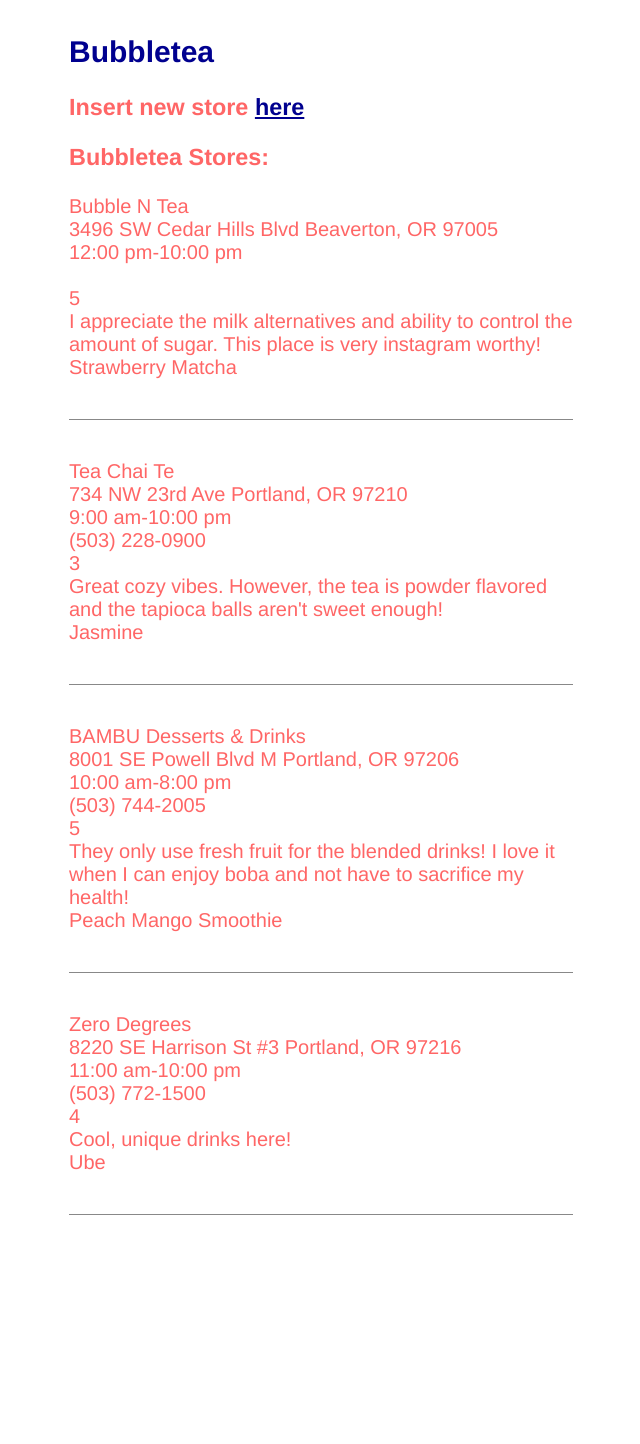
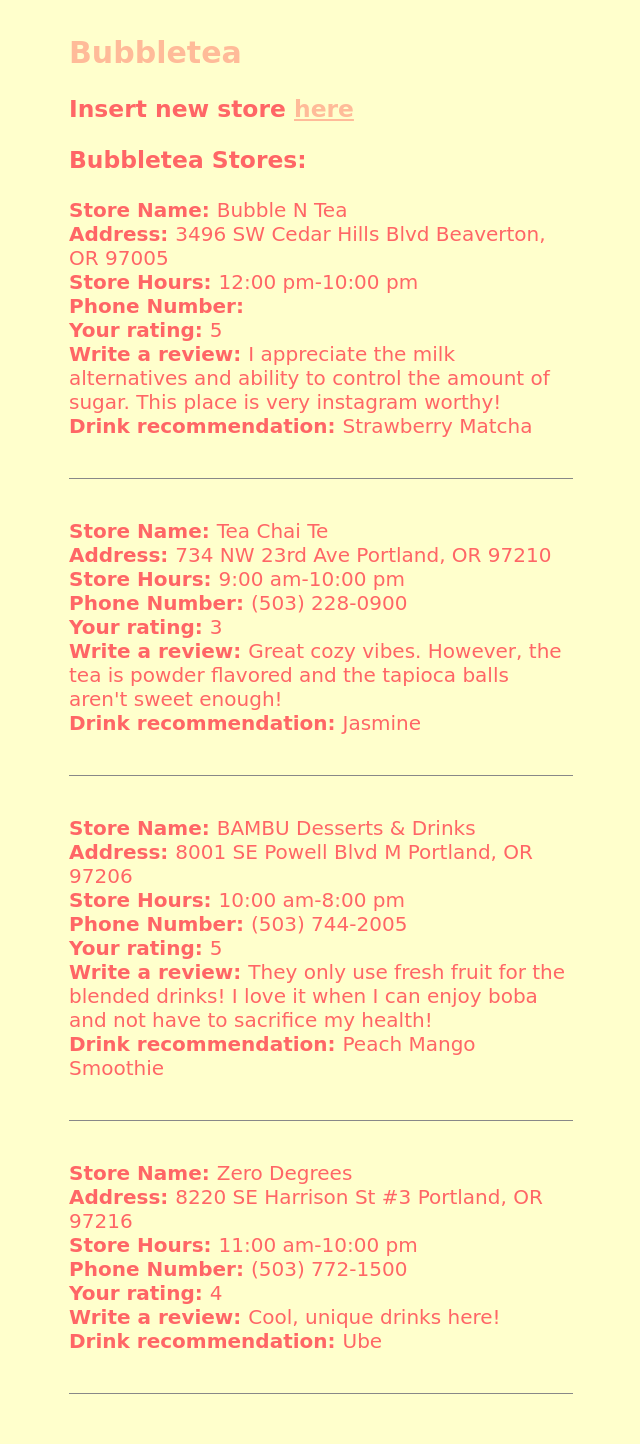
Before and after one commit to lilykltran/Python-Flask-App, a Flask app: page / in a window 1280 px wide. Shown: the whole page, without its empty margins (319-959 px from the left). Before the commit the page ends 1215 px from the top, so only its background shows below. Run offline with Flask 2, Linux system fonts and the light colour scheme; data comes from the database, SQL or seed files in the repository; both versions use the stored data as it was after the commit.

Commit message:
Added simple CSS styling to make it more personalized.  Cleaned up formatting and added more docstrings.

```diff
--- a/hw2/app.py
+++ b/hw2/app.py
@@ -1,4 +1,4 @@
-#Lily Tran
+#Lily Tran.  Derived from Wuchang's Guestbook app v3
 """
 A simple bubbletea flask app.  Modified to run on port 8000 instead of 5000. Labeling and routing requests.
 """
@@ -13,7 +13,7 @@
                  view_func=Index.as_view('index'),
                  methods=["GET"]) #register methods viewer supports
 
-#post handling for sign.`
+#post handling for sign.
 app.add_url_rule('/sign/',
                  view_func=Sign.as_view('sign'),
                  methods=['GET', 'POST'])
--- a/hw2/gbmodel/Model.py
+++ b/hw2/gbmodel/Model.py
@@ -1,4 +1,4 @@
-"""base class for model.  Derived models must implement abstract methods"""
+"""Base class for model.  Derived models must implement abstract methods"""
 class Model():
     def select(self):
         """
--- a/hw2/gbmodel/__init__.py
+++ b/hw2/gbmodel/__init__.py
@@ -1,11 +1,9 @@
-"""Executed upon import from app.py to instantiate model returned by get_model().  Uses sqlite3 backend model."""
-#model_backend = 'pylist'
+"""Executed upon import from app.py to instantiate model returned by
+    get_model().  Uses sqlite3 backend model."""
 model_backend = 'sqlite3'
 
 if model_backend == 'sqlite3':
     from .model_sqlite3 import model
-elif model_backend == 'pylist':
-    from .model_pylist import model
 else:
     raise ValueError("No appropriate databackend configured. ")
 
--- a/hw2/gbmodel/model_sqlite3.py
+++ b/hw2/gbmodel/model_sqlite3.py
@@ -1,17 +1,18 @@
 """
-A simple guestbook flask app.
-ata is stored in a SQLite database that looks something like the following:
+A simple bubbletea flask app.
+Data is stored in a SQLite database that looks something like the following:
 
-+------------+------------------+------------+----------------+
-| Name       | Email            | signed_on  | message        |
-+============+==================+============+----------------+
-| John Doe   | jdoe@example.com | 2012-05-28 | Hello world    |
-+------------+------------------+------------+----------------+
++------------+------------------+------------+------------------------------+
+| Name       | StreetAdress     | City     | State | ZipCode | Hours        |
++============+==================+============+------------------------------+
+| Drink Boba | 1234 SW 12th Ave | Portland | OR    | 90000   | 9:00am-10:00pm
++------------+------------------+------------+------------------------------+
 
 This can be created with the following SQL (see bottom of this file):
 
-    create table guestbook (name text, email text, signed_on date, message);
-
+    create table bubbletea (name text, streetAddress text, city text,
+                        state text, zipCode text, hours text, phone text,
+                        rating text, review text, drink text)
 """
 from datetime import date
 from .Model import Model
@@ -41,7 +42,8 @@
         cursor.execute("SELECT * FROM bubbletea")
         return cursor.fetchall()
 
-    def insert(self, name, streetAddress, city, state, zipCode, hours, phone, rating, review, drink):
+    def insert(self, name, streetAddress, city, state, zipCode, hours, phone,
+            rating, review, drink):
         """
         Inserts entry into database
         :param name: String
@@ -57,7 +59,10 @@
         :return: True
         :raises: Database errors on connection and insertion
         """
-        params = {'name':name, 'streetAddress':streetAddress, 'city':city, 'state':state, 'zipCode':zipCode, 'hours':hours, 'phone':phone,'rating':rating, 'review':review, 'drink':drink}
+        params = {'name':name, 'streetAddress':streetAddress, 'city':city,
+                 'state':state, 'zipCode':zipCode, 'hours':hours,
+                 'phone':phone, 'rating':rating, 'review':review,
+                 'drink':drink}
         connection = sqlite3.connect(DB_FILE)
         cursor = connection.cursor()
         cursor.execute("insert into bubbletea (name, streetAddress, city, state, zipCode, hours, phone, rating, review, drink) VALUES (:name, :streetAddress, :city, :state, :zipCode, :hours, :phone, :rating, :review, :drink)", params)
--- a/hw2/index.py
+++ b/hw2/index.py
@@ -4,8 +4,11 @@
 import gbmodel
 
 class Index(MethodView):
-    def get(self): #instatiate the model
+    def get(self): #instantiate the model
         #create a list of dictionairies. view implemented in index.html
         model = gbmodel.get_model()
-        entries = [dict(name=row[0], streetAddress=row[1], city=row[2], state=row[3], zipCode=row[4], hours=row[5], phone=row[6], rating=row[7], review=row[8], drink=row[9]) for row in model.select()]
+        entries = [dict(name=row[0], streetAddress=row[1], city=row[2],
+                state=row[3], zipCode=row[4], hours=row[5], phone=row[6],
+                rating=row[7], review=row[8], drink=row[9])
+                for row in model.select()]
         return render_template('index.html',entries=entries)
--- a/hw2/static/style.css
+++ b/hw2/static/style.css
@@ -1,13 +1,17 @@
-body{font-family: "Helvetica",sans-serif;
+body{font-family: "Comic Sans MS", sans-serif;
      font-size: 20px;
-     color: #FF6666; }
+     color: #FF6666;
+     background-color: #ffffcc;}
 
-a, h1, h2{color: #00008F;}
+a, h1, h2{color: #ffbb99;
+	 font-family: "Comic Sans MS",sans-serif;}
 
 form{margin:.1em auto;
      padding:.1em;
      width: 400px;
-     border: 1px}
+     border: 1px;
+     background-color: #fff;
+}
 
 .heading{font-weight: bold;}
 
--- a/hw2/templates/index.html
+++ b/hw2/templates/index.html
@@ -7,10 +7,14 @@
     <h3>Bubbletea Stores:</h3>
     {% for entry in entries %}
         <p class=entry>
-	{{ entry.name }}<br>{{ entry.streetAddress }} {{ entry.city }},
+	<strong>Store Name: </strong>{{ entry.name }}<br>
+	<strong>Address: </strong>{{ entry.streetAddress }} {{ entry.city }},
 	{{ entry.state }}  {{ entry.zipCode }}<br>
-	{{ entry.hours }}<br>{{ entry.phone }}<br>{{ entry.rating }}<br>
-	{{ entry.review }}<br>{{ entry.drink }}
+	<strong>Store Hours: </strong>{{ entry.hours }}<br>
+	<strong>Phone Number: </strong>{{ entry.phone }}<br>
+	<strong>Your rating: </strong>{{ entry.rating }}<br>
+	<strong>Write a review: </strong>{{ entry.review }}<br>
+	<strong>Drink recommendation: </strong>{{ entry.drink }}
         </p>
     {% endfor %}
 
--- a/hw2/templates/layout.html
+++ b/hw2/templates/layout.html
@@ -1,3 +1,4 @@
+<!--base html file.  Inherited by index.html and sign.html-->
 <!doctype html>
 <html>
 <title>Bubbletea store sumissions</title>
```
Also changed, not shown: hw2/sign.py (+6 -2 lines), hw2/entries.db, 1 other file.
